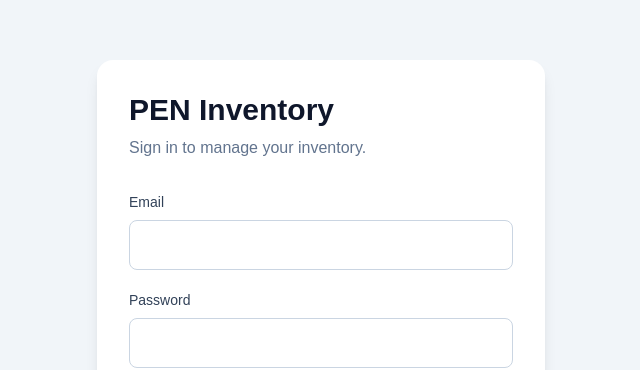
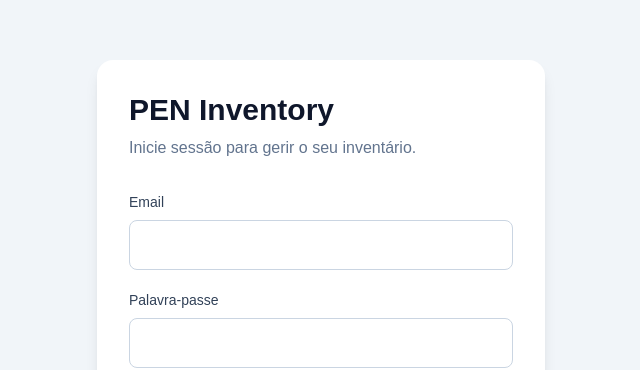
Before and after one commit to Carlosjnm/pen-inventory-frontend, a Next.js app: page / in a window 1280 px wide. Shown: the part 136-506 px from the top of the page, without its empty margins (319-959 px from the left). Built offline with nearby package versions, Linux system fonts and the light colour scheme; no server answers.

Commit message:
Complete Portuguese translation for login and metadata

```diff
--- a/app/layout.tsx
+++ b/app/layout.tsx
@@ -3,7 +3,7 @@ import "./globals.css";
 
 export const metadata: Metadata = {
   title: "PEN Inventory",
-  description: "PEN Inventory Management System",
+  description: "Sistema de Gestão de Inventário PEN",
 };
 
 export default function RootLayout({
--- a/app/page.tsx
+++ b/app/page.tsx
@@ -34,7 +34,7 @@ export default function Home() {
       });
 
       if (!response.ok) {
-        throw new Error("Backend authentication failed.");
+        throw new Error("A autenticação no sistema falhou.");
       }
 
       const data = await response.json();
@@ -46,7 +46,7 @@ export default function Home() {
       window.location.href = "/products";
     } catch (error) {
       console.error(error);
-      setMessage("Login failed. Please check your email and password.");
+      setMessage("Falha no início de sessão. Verifique o seu email e a palavra-passe.");
     } finally {
       setLoading(false);
     }
@@ -58,7 +58,7 @@ export default function Home() {
         <div className="mb-8">
           <h1 className="text-3xl font-bold text-slate-900">PEN Inventory</h1>
           <p className="mt-2 text-slate-500">
-            Sign in to manage your inventory.
+            Inicie sessão para gerir o seu inventário.
           </p>
         </div>
 
@@ -79,7 +79,7 @@ export default function Home() {
 
           <div>
             <label className="mb-2 block text-sm font-medium text-slate-700">
-              Password
+              Palavra-passe
             </label>
             <input
               type="password"
```
